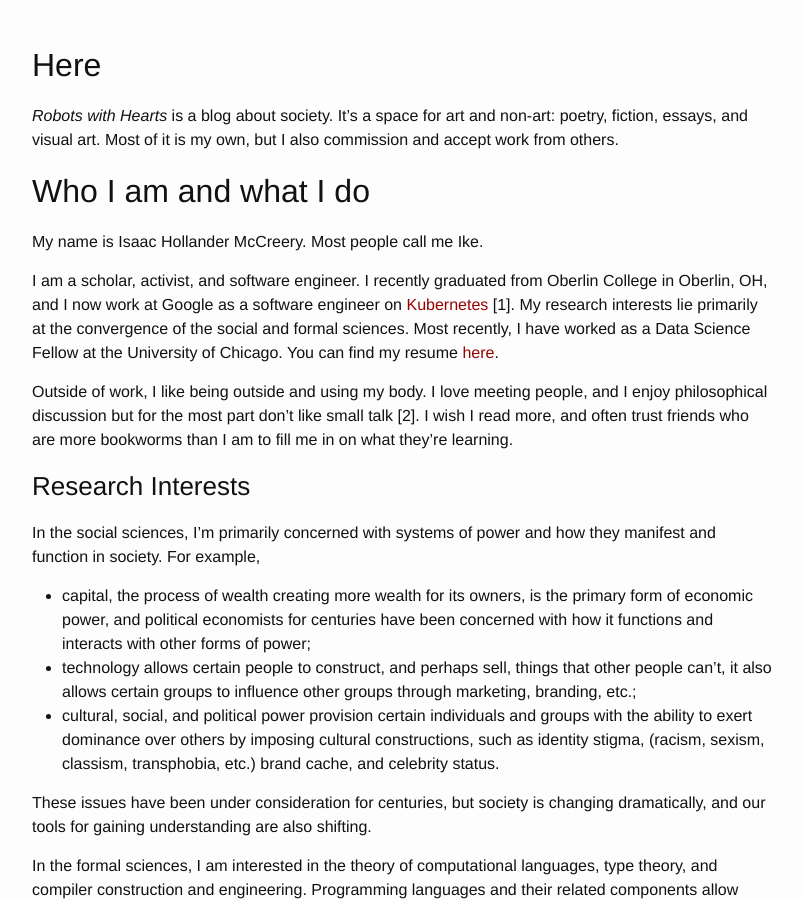
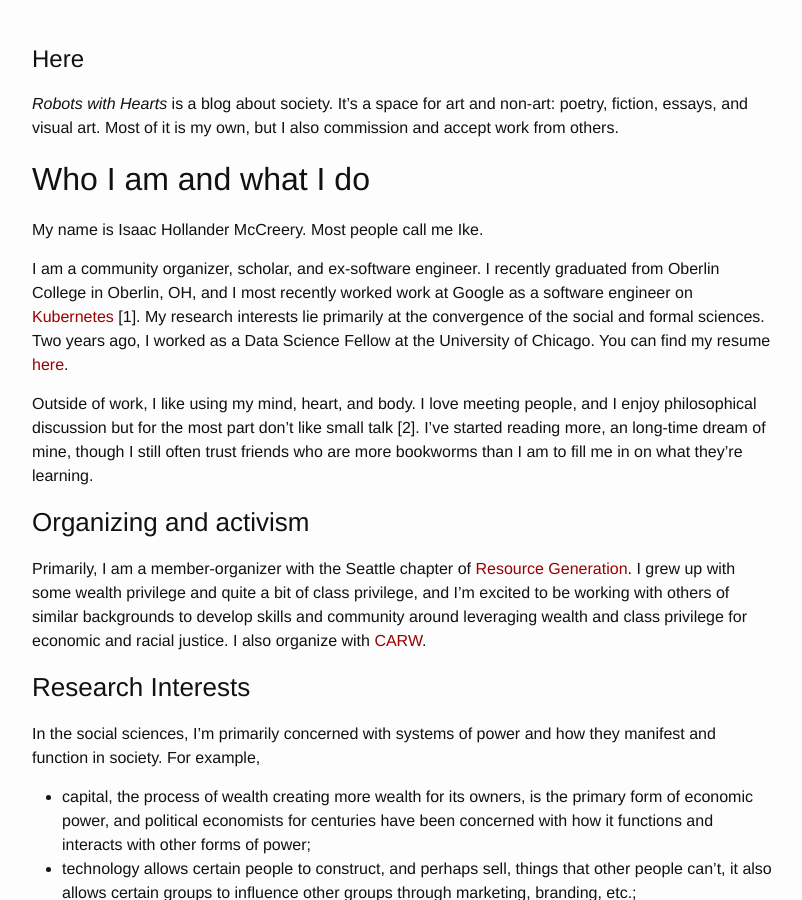
Before and after one commit to ihmccreery/ihmccreery.github.io, a Jekyll site: the page built from about/index.md, in a window 1280 px wide and 900 px high, scrolled down 346 px. Shown: the whole window, without its empty margins (238-1040 px from the left). Built offline with Jekyll 4.4.1, drawn with Linux system fonts in a browser that asks for light colours.

Commit message:
Updates to about

```diff
--- a/about/index.md
+++ b/about/index.md
@@ -3,7 +3,7 @@
 ---
 
 Here
----
+===
 
 *Robots with Hearts* is a blog about society.  It's a space for art and non-art: poetry, fiction, essays, and
 visual art.  Most of it is my own, but I also commission and accept work from others.
@@ -13,14 +13,22 @@
 
 My name is Isaac Hollander McCreery.  Most people call me Ike.
 
-I am a scholar, activist, and software engineer.  I recently graduated from Oberlin College in Oberlin, OH, and I now
-work at Google as a software engineer on [Kubernetes](http://kubernetes.io/) [1].  My research interests lie primarily at
-the convergence of the social and formal sciences.  Most recently, I have worked as a Data Science Fellow at the
-University of Chicago.  You can find my resume [here]({{ site.baseurl }}/isaac_hollander_mccreery_resume.pdf).
+I am a community organizer, scholar, and ex-software engineer.  I recently graduated from Oberlin College in Oberlin,
+OH, and I most recently worked work at Google as a software engineer on [Kubernetes](http://kubernetes.io/) [1].  My
+research interests lie primarily at the convergence of the social and formal sciences.  Two years ago, I worked as a
+Data Science Fellow at the University of Chicago.  You can find my resume [here]({{ site.baseurl
+}}/isaac_hollander_mccreery_resume.pdf).
 
-Outside of work, I like being outside and using my body.  I love meeting people, and I enjoy philosophical discussion
-but for the most part don't like small talk [2].  I wish I read more, and often trust friends who are more bookworms
-than I am to fill me in on what they're learning.
+Outside of work, I like using my mind, heart, and body.  I love meeting people, and I enjoy philosophical discussion
+but for the most part don't like small talk [2].  I've started reading more, an long-time dream of mine, though I still
+often trust friends who are more bookworms than I am to fill me in on what they're learning.
+
+### Organizing and activism
+
+Primarily, I am a member-organizer with the Seattle chapter of [Resource Generation](http://resourcegeneration.org/).  I
+grew up with some wealth privilege and quite a bit of class privilege, and I'm excited to be working with others of
+similar backgrounds to develop skills and community around leveraging wealth and class privilege for economic and racial
+justice.  I also organize with [CARW](https://carw.org/).
 
 ### Research Interests
 
```
